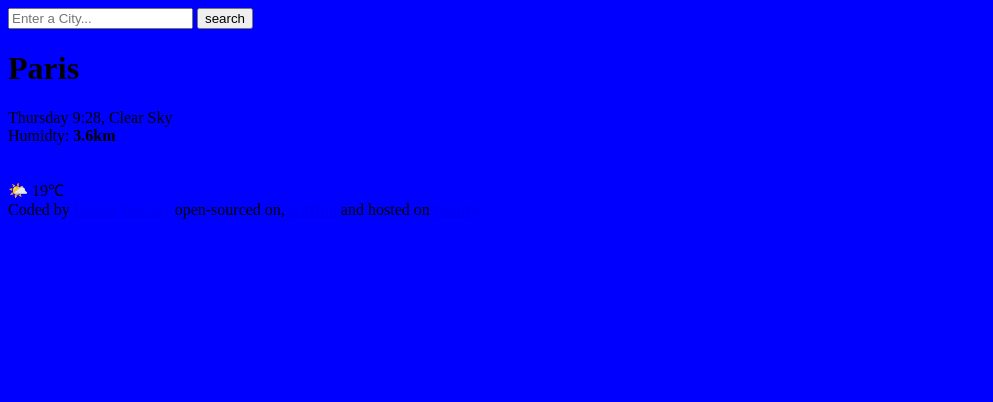
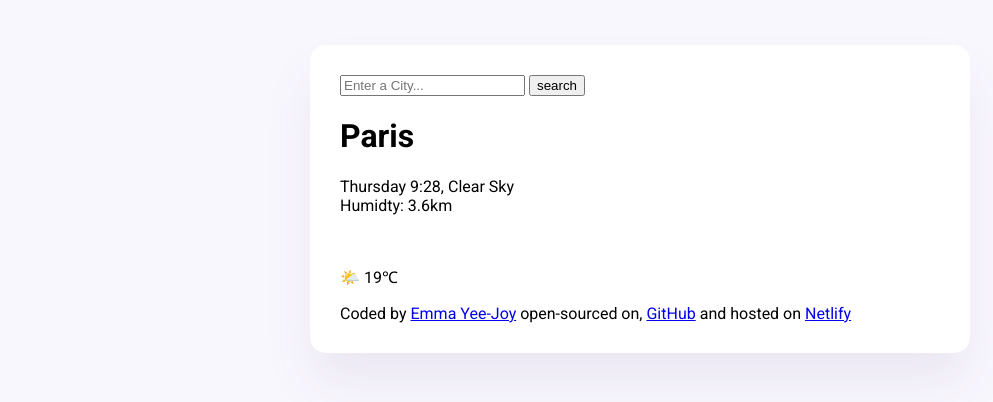
Before and after one commit to eyeej/SheCodes-WeatherApplication, a plain HTML site: page index.html in a window 1280 px wide. Shown: the whole page, without its empty margins (0-993 px from the left). Drawn offline with Linux system fonts and the light colour scheme.

Commit message:
css added

```diff
--- a/index.html
+++ b/index.html
@@ -3,10 +3,14 @@
 <head>
     <meta charset="UTF-8">
     <meta name="viewport" content="width=device-width, initial-scale=1.0">
-    <link rel="stylesheet" href="style.css">
+    <link rel="stylesheet" href="src/style.css">
+    <link rel="preconnect" href="https://fonts.googleapis.com">
+    <link rel="preconnect" href="https://fonts.gstatic.com" crossorigin>
+    <link href="https://fonts.googleapis.com/css2?family=Roboto:ital,wdth,wght@0,75..100,100..900;1,75..100,100..900&display=swap" rel="stylesheet">
     <title>SheCodes Weather Application</title>
 </head>
 <body>
+<div class="weather-app-data">
     <header>
         <form class="search-form" id="search-form">
             <input type="search" placeholder="Enter a City..." required id="search-form-input" class="search-form-input">
@@ -14,29 +18,22 @@
         </form>
     </header>
     <main>
-    <div class="weather-app-data">
-    <h1 class="weather-app-city" id="city">Paris</h1>
-    <p class="weather-app-details">
-    <span id="time">Thursday 9:28,</span>
-    <span id="description">Clear Sky</span>
+
+    <h1>Paris</h1>
+    <p>
+    Thursday 9:28, Clear Sky
     <br>
-    Humidty:
-    <strong id="wind-speed">3.6km</strong>
+    Humidty: 3.6km
     </p>
-    </div>
+
     <br>
-    <div>🌤️ 19℃ </div>
-    <div class="weather-app-temperature-container"></div>
-
-
-
-        </div>
+    <p>🌤️ 19℃ </p>
     </main>
-
-</body>
 <footer> Coded by
     <a href ="https://github.com/eyeej" target="_blank"> Emma Yee-Joy</a> open-sourced on,
     <a href ="https://github.com/eyeej/SheCodes-WeatherApplication" target="_blank">GitHub</a> and hosted on
     <a href ="https://shecodeswa.netlify.app/" target="_blank">Netlify</a>
-    </footer>
+</footer>
+</body>
+</div>
 </html>
--- a/src/style.css
+++ b/src/style.css
@@ -1,3 +1,15 @@
 body {
-    background-color: blue;
+    background-color: #f9f7fe;
+     font-family: "Roboto", sans-serif;
+
 }
+
+.weather-app-data {
+    background:white;
+    max-width: 600px;
+    margin: 45px auto;
+    box-shadow:0 30px 50px rgba(65, 50, 100, 0.08);;
+    padding: 30px;
+    border-radius:16px;
+
+}
```
